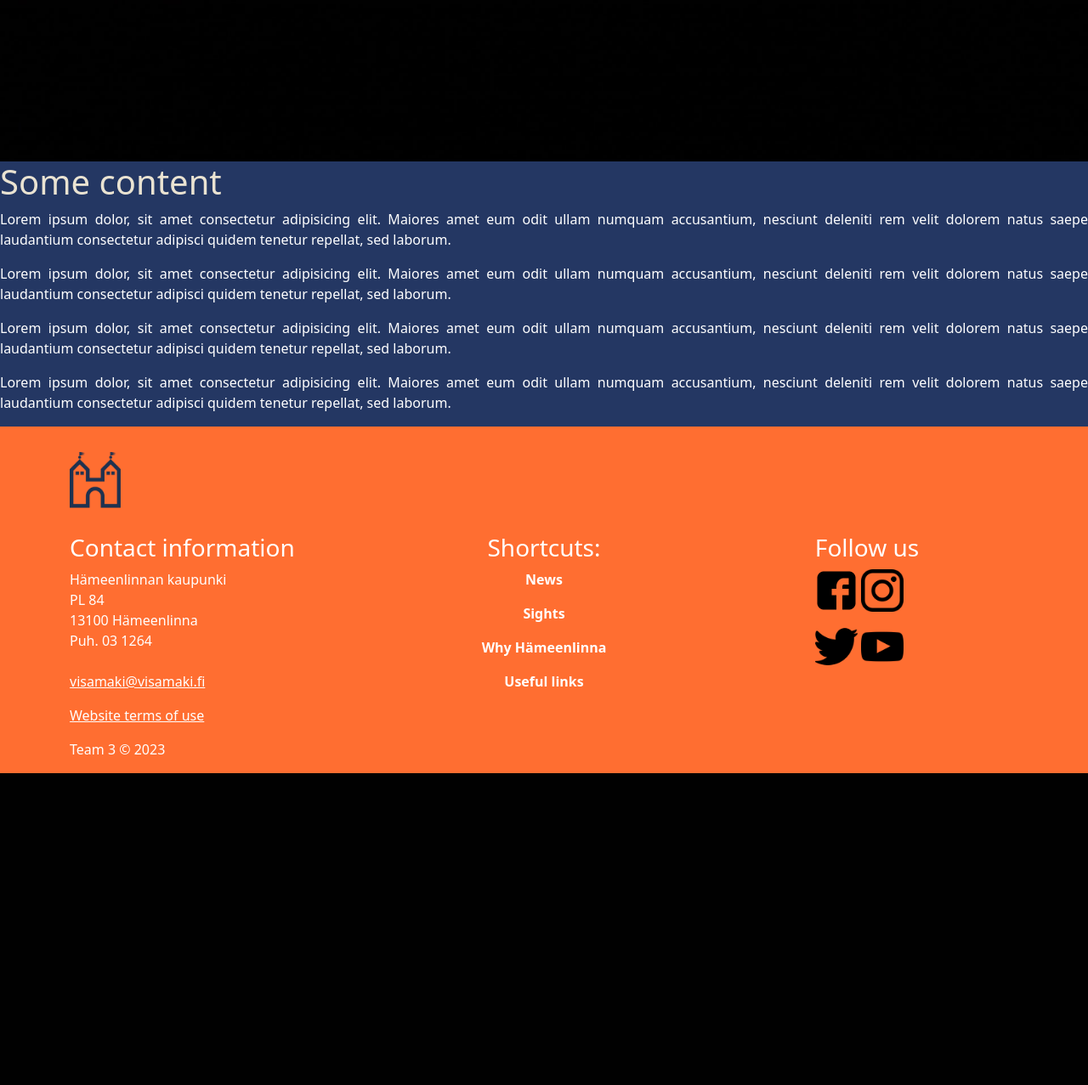
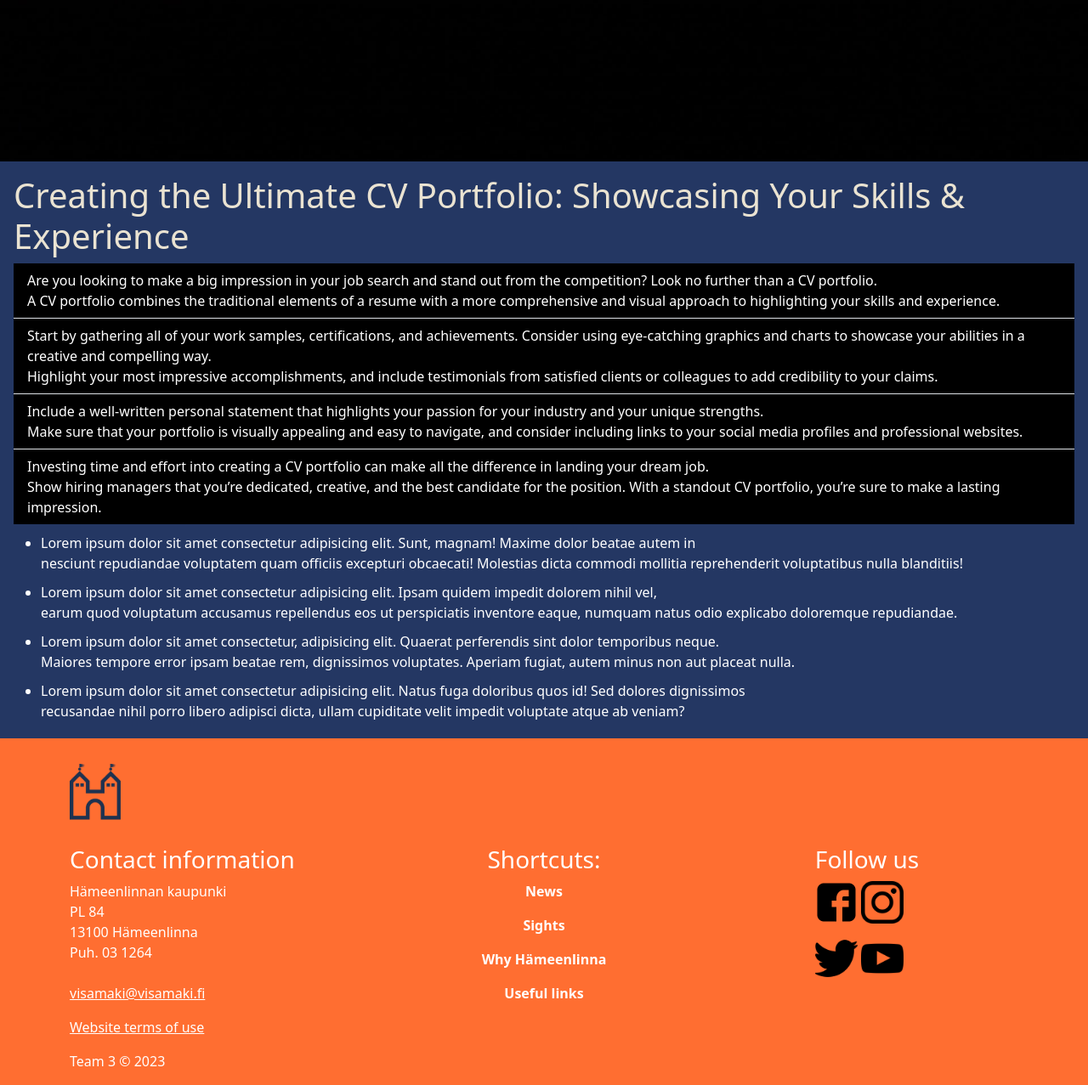
Before and after one commit to Fernoss/JFKoskinen_web_programming, a PHP site: page / in a window 1280 px wide. Shown: the part 656-1933 px from the top of the page at 85% size. Before the commit the page ends 1566 px from the top, so only its background shows below. Run offline with PHP 8.4, Linux system fonts and the light colour scheme; some libraries are stand-ins or nearby versions.

Commit message:
Update on home page
Made the links work better, navbar logo takes you to the homepage. Added some madeup text to make it look better than Lorem Ipsum.

```diff
--- a/in-class_website/ex1.php
+++ b/in-class_website/ex1.php
@@ -59,5 +59,5 @@ $g3 = 5;
 </table> <!-- End of table -->
 <!-- Task 4, image -->
 <h3>Image</h3>
-<img src="../images/DevEnv.png" alt="picture of development enviroment" style="width: 75%; height: auto;">
+<img src="./pictures/dev_env.png" alt="picture of development enviroment" style="width: 75%; height: auto;">
 <?php include "footer.php" ?>
--- a/in-class_website/header.php
+++ b/in-class_website/header.php
@@ -18,7 +18,7 @@
       style="background-color: #ff6e31"
     >
       <div class="container-fluid">
-        <a class="navbar-brand" href="#">
+        <a class="navbar-brand" href="index.php">
           <img
             src="https://www.hameenlinna.fi/wp-content/uploads/2022/03/HML-Kaupunki-logo-RGB-01.png"
             alt="logo"
--- a/in-class_website/index.php
+++ b/in-class_website/index.php
@@ -2,16 +2,34 @@
 $title = "Home";
 include"header.php" ?>
 
-<h1>Some content</h1>
-
-
-<p>Lorem ipsum dolor, sit amet consectetur adipisicing elit. Maiores amet eum odit ullam numquam accusantium, nesciunt deleniti rem velit dolorem natus saepe laudantium consectetur adipisci quidem tenetur repellat, sed laborum.</p>
-
-<p>Lorem ipsum dolor, sit amet consectetur adipisicing elit. Maiores amet eum odit ullam numquam accusantium, nesciunt deleniti rem velit dolorem natus saepe laudantium consectetur adipisci quidem tenetur repellat, sed laborum.</p>
-
-<p>Lorem ipsum dolor, sit amet consectetur adipisicing elit. Maiores amet eum odit ullam numquam accusantium, nesciunt deleniti rem velit dolorem natus saepe laudantium consectetur adipisci quidem tenetur repellat, sed laborum.</p>
-
-<p>Lorem ipsum dolor, sit amet consectetur adipisicing elit. Maiores amet eum odit ullam numquam accusantium, nesciunt deleniti rem velit dolorem natus saepe laudantium consectetur adipisci quidem tenetur repellat, sed laborum.</p>
-
+<h1>Creating the Ultimate CV Portfolio: Showcasing Your Skills & Experience</h1>
+<ul class="list-group list-group-flush">
+    <li class="list-group-item">Are you looking to make a big impression in your job search and stand out from the competition? Look no further than a CV portfolio.</br>
+        A CV portfolio combines the traditional elements of a resume with a more comprehensive and visual approach to highlighting your skills and experience.
+    </li>
+    <li class="list-group-item">Start by gathering all of your work samples, certifications, and achievements. Consider using eye-catching graphics and charts to showcase your abilities in a creative and compelling way. </br>
+        Highlight your most impressive accomplishments, and include testimonials from satisfied clients or colleagues to add credibility to your claims.
+    </li>
+    <li class="list-group-item">Include a well-written personal statement that highlights your passion for your industry and your unique strengths. </br>
+        Make sure that your portfolio is visually appealing and easy to navigate, and consider including links to your social media profiles and professional websites.
+    </li>
+    <li class="list-group-item">Investing time and effort into creating a CV portfolio can make all the difference in landing your dream job. </br>
+        Show hiring managers that you’re dedicated, creative, and the best candidate for the position. With a standout CV portfolio, you’re sure to make a lasting impression.
+    </li>
+</ul>
+<ul class="p_list">
+    <li>Lorem ipsum dolor sit amet consectetur adipisicing elit. Sunt, magnam! Maxime dolor beatae autem in</br>
+        nesciunt repudiandae voluptatem quam officiis excepturi obcaecati! Molestias dicta commodi mollitia reprehenderit voluptatibus nulla blanditiis!
+    </li>
+    <li>Lorem ipsum dolor sit amet consectetur adipisicing elit. Ipsam quidem impedit dolorem nihil vel,</br>
+        earum quod voluptatum accusamus repellendus eos ut perspiciatis inventore eaque, numquam natus odio explicabo doloremque repudiandae.
+    </li>
+    <li>Lorem ipsum dolor sit amet consectetur, adipisicing elit. Quaerat perferendis sint dolor temporibus neque.</br>
+        Maiores tempore error ipsam beatae rem, dignissimos voluptates. Aperiam fugiat, autem minus non aut placeat nulla.
+    </li>
+    <li>Lorem ipsum dolor sit amet consectetur adipisicing elit. Natus fuga doloribus quos id! Sed dolores dignissimos</br>
+        recusandae nihil porro libero adipisci dicta, ullam cupiditate velit impedit voluptate atque ab veniam?
+    </li>
+</ul>
 
 <?php include "footer.php" ?>
--- a/in-class_website/styles.css
+++ b/in-class_website/styles.css
@@ -19,7 +19,15 @@ td {
   background-color: #ff6e31;
 }
 .text_for_php {
+  margin: 16px 16px 20px;
   color: #fff;
+}
+.list-group-item {
+  background-color: #000000;
+  color: #fff;
+}
+.p_list li {
+  padding-top: 10px;
 }
 /* End of PHP */
 body {
```
Also changed, not shown: in-class_website/pictures/dev_env.png (added), 2 other files.
